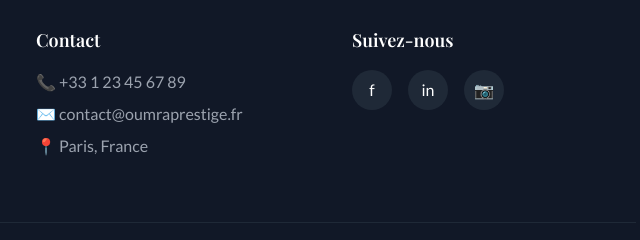
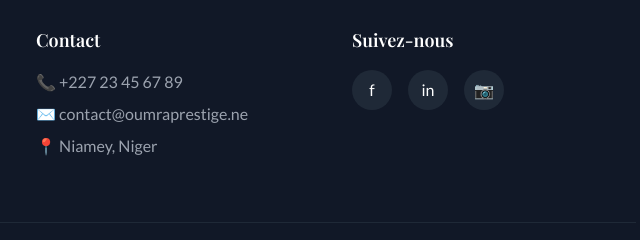
Before and after one commit to bkina1/oumra, a plain HTML site: page signup.html in a window 1280 px wide. Shown: the part 1314-1554 px from the top of the page, 620-1260 px from the left. Drawn offline with nearby package versions, Linux system fonts and the light colour scheme.

Commit message:
Update contact information in signup.html

```diff
--- a/signup.html
+++ b/signup.html
@@ -217,9 +217,9 @@
                 <div>
                     <h4 class="text-lg font-semibold mb-4">Contact</h4>
                     <ul class="space-y-2 text-gray-400">
-                        <li>📞 +33 1 23 45 67 89</li>
-                        <li>✉️ contact@oumraprestige.fr</li>
-                        <li>📍 Paris, France</li>
+                        <li>📞 +227 23 45 67 89</li>
+                        <li>✉️ contact@oumraprestige.ne</li>
+                        <li>📍 Niamey, Niger</li>
                     </ul>
                 </div>
 
```
